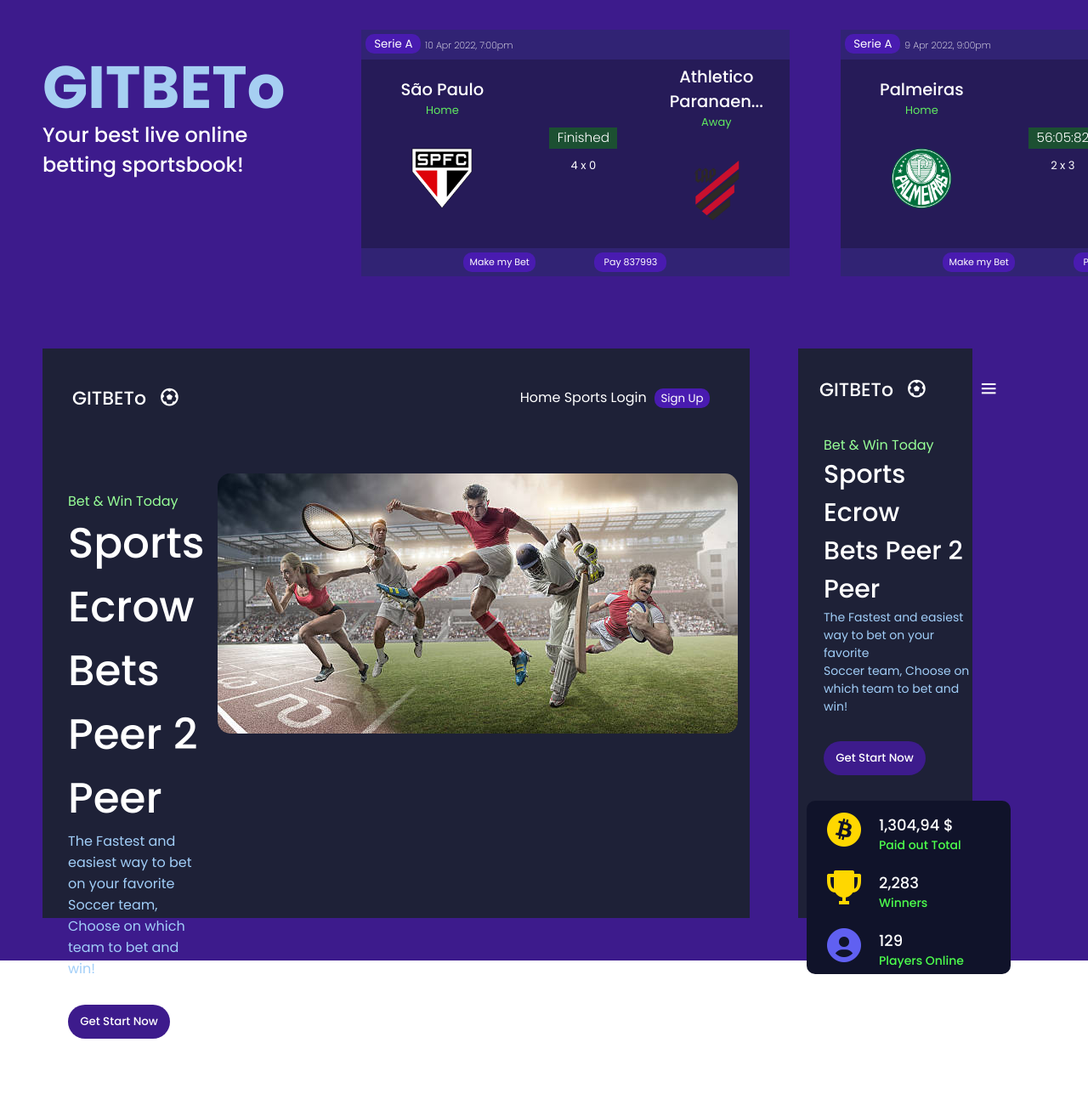
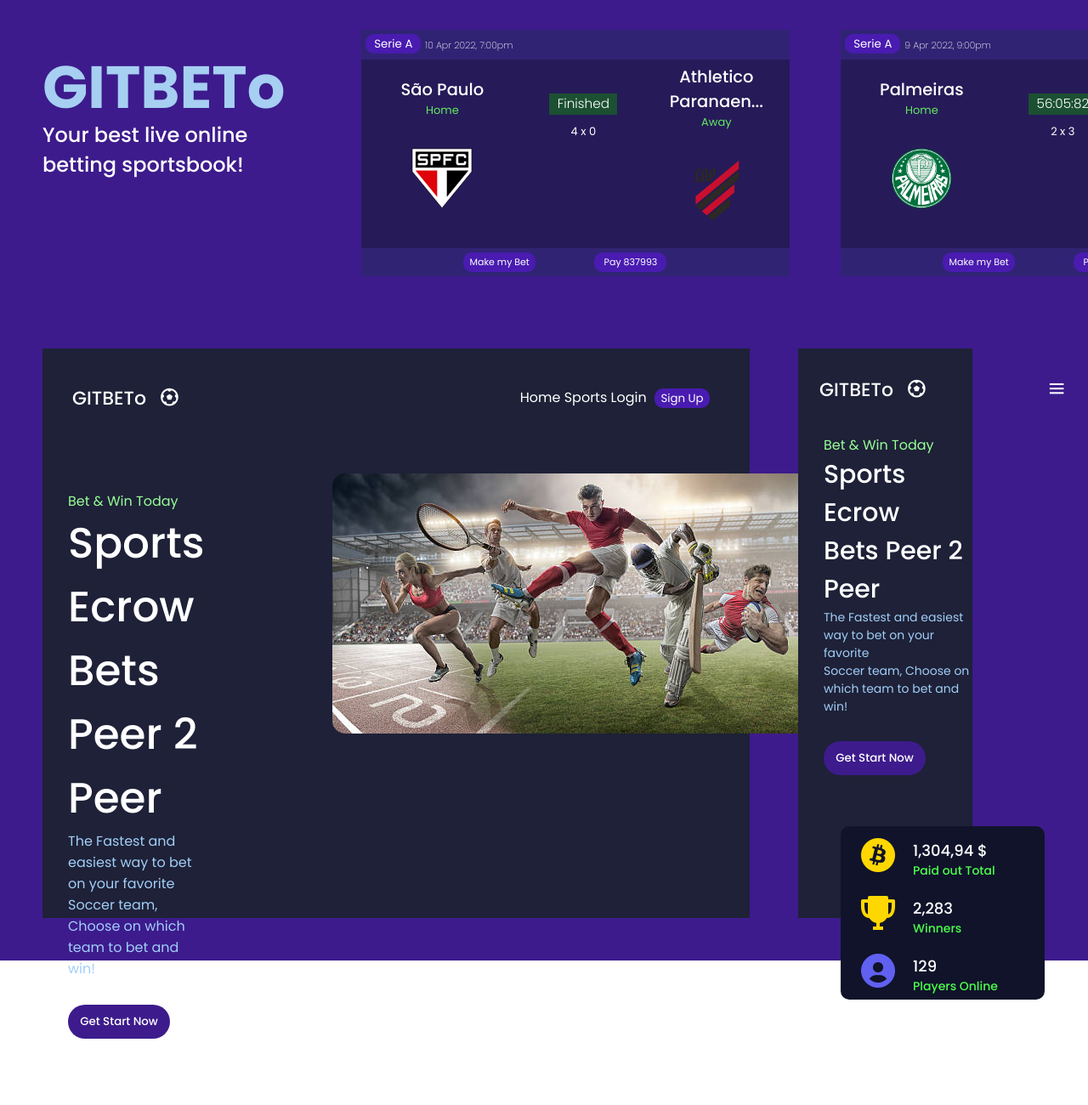
Before and after one commit to hemaco/Bet, a plain HTML site: page index.html in a window 1280 px wide. Shown: the top 1300 px of the page at 85% size. Drawn offline with nearby package versions, Linux system fonts and the light colour scheme.

Commit message:
second commit

```diff
--- a/index.html
+++ b/index.html
@@ -104,7 +104,7 @@
                         <button class="start">Get Start Now</button>
                     </div>
                     <div class="mid-left-mid-right">
-                        <img src="atletas.png">
+                        <img src="atletas.png" style="margin-left: 150px;">
                     </div>
                 </div>
                 <div class="mid-left-bottom">
@@ -141,7 +141,7 @@
                 <div class="mid-right-top">
                     <p class="title-mid">GITBETo</p>
                     <i class='bx bx-football bx-sm' style="margin: 10px; margin-top: 16px;"></i>
-                    <i class='bx bx-menu bx-sm' style="margin-top: 16px; margin-left: 50px;"></i>
+                    <i class='bx bx-menu bx-sm' style="margin-top: 16px; margin-left: 130px;"></i>
                 </div>
                 <div class="mid-right-mid">
                     <p class="win">Bet & Win Today</p>
--- a/styles.css
+++ b/styles.css
@@ -92,7 +92,7 @@ h2{
     width: 80px;
     height: 25px;
     text-align: center;
-    margin-top: 40px;
+    margin-top: 0px;
 }
 
 .mid-times{
@@ -319,7 +319,8 @@ i{
 .mid-right-bottom{
     display: flex;
     background: #10132a;
-    margin-left: 10px;
+    margin-left: 50px;
+    margin-top: 30px;
     border-radius: 10px;
     width: 240px;
     justify-content: space-around;
```
